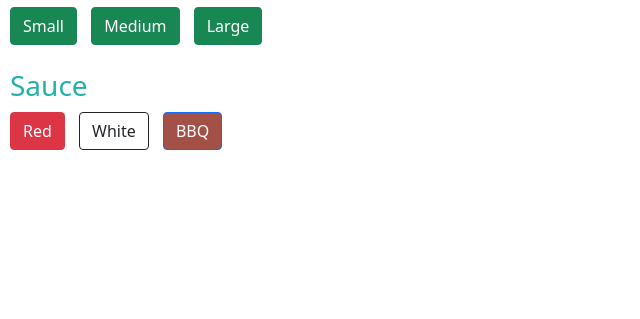
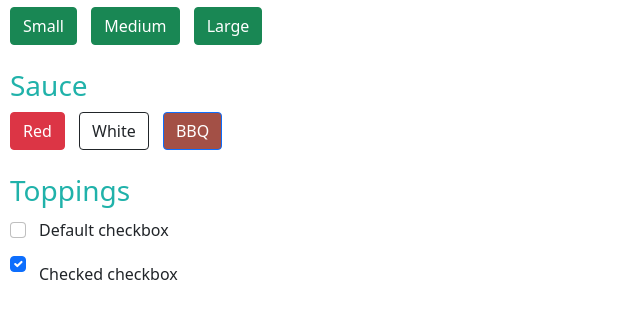
Before and after one commit to DISC-NU/disc-studio-week3, a plain HTML site: page index.html in a window 1280 px wide. Shown: the part 103-422 px from the top of the page, without its empty margins (0-640 px from the left). Drawn offline with nearby package versions, Linux system fonts and the light colour scheme.

Commit message:
Add checks

```diff
--- a/index.html
+++ b/index.html
@@ -22,5 +22,20 @@
         <button type="button" class="btn btn-outline-dark button-spacing">White</button>
         <button type="button" style="background-color: #a35046;" class="btn btn-primary bbq-color button-spacing">BBQ</button>
     </div>
+    <br />
+    <h3 class="heading-color">Toppings</h3>
+    <div class="form-check">
+        <input class="form-check-input" type="checkbox" value="" id="flexCheckDefault">
+        <label style="margin-top: -5px" class="form-check-label" for="flexCheckDefault">
+          Default checkbox
+        </label>
+      </div>
+      <div class="form-check">
+        <input class="form-check-input" type="checkbox" value="" id="flexCheckChecked" checked>
+        <label class="form-check-label" for="flexCheckChecked">
+          Checked checkbox
+        </label>
+      </div>
+    </div>
 </body>
 </html>
```
